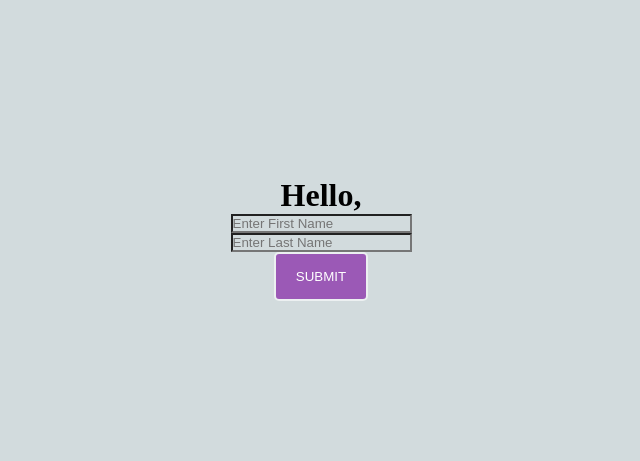
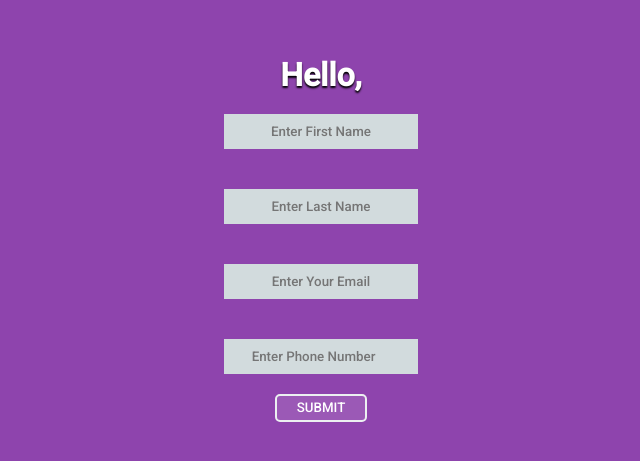
Before and after one commit to Meetamin001/React-Learning, a React (Create React App) app in the folder reactlearning/: page / in a window 1280 px wide. Shown: the part 161-622 px from the top of the page, without its empty margins (319-959 px from the left). Built offline with nearby package versions, Linux system fonts and the light colour scheme; a web font is replaced by a local one.

Commit message:
multiple_entry_forms

```diff
--- a/reactlearning/src/App.jsx
+++ b/reactlearning/src/App.jsx
@@ -1,23 +1,58 @@
-import React from "react";
-import { useState } from "react/cjs/react.development";
+import React, { useState } from "react";
 
 const App = () => {
-    const [fname, setFName] = useState();
-    const [lname, setLName] = useState();
-    const [fullname, setFullName] = useState();
+    const [fullName, setFullName] = useState({
+        fname: '',
+        lname: '',
+        email: '',
+        phone: '',
+    });
 
-    const input_Fn_Event = (event) => {
+    const inputEvent = (event) => {
         console.log(event.target.value);
-        setFName(event.target.value);
-    };
-    const input_Ln_Event = (event) => {
-        console.log(event.target.value);
-        setLName(event.target.value);
+        console.log(event.target.name);
+
+        //const value = event.target.value;
+        //const name = event.target.name;
+        //object destructuring
+        const { value, name } = event.target;
+
+        setFullName((preValue) => {
+            if (name === "fName") {
+                return {
+                    fname: value,
+                    lname: preValue.lname,
+                    email: preValue.email,
+                    phone: preValue.phone,
+                };
+            } else if (name === "lName") {
+                return {
+                    fname: preValue.fname,
+                    lname: value,
+                    email: preValue.email,
+                    phone: preValue.phone,
+                };
+            } else if (name === "email") {
+                return {
+                    fname: preValue.fname,
+                    lname: preValue.lname,
+                    email: value,
+                    phone: preValue.phone,
+                };
+            } else if (name === "phone") {
+                return {
+                    fname: preValue.fname,
+                    lname: preValue.lname,
+                    email: preValue.email,
+                    phone: value,
+                };
+            }
+        });
     };
 
     const on_Submit = (event) => {
-        event.preventDefault(); // kavascript inbuilt method to data show written in form tag
-        setFullName(fname + " " + lname);
+        event.preventDefault();
+        alert("form submitted");
     };
 
     return (
@@ -25,18 +60,34 @@ const App = () => {
             <div>
                 <form onSubmit={ on_Submit }>
                     <div>
-                        <h1>Hello, { fullname }</h1>
+                        <h1>Hello,{ fullName.fname } { fullName.lname }</h1>
+                        <p>{ fullName.email }</p>
+                        <p>{ fullName.phone }</p>
                         <input
                             type="text" placeholder="Enter First Name"
-                            onChange={ input_Fn_Event } //for button we write onClick even same for input onChaange need to be used
-                            value={ fname }  //single source of truth. same variable name use more than 3 times
+                            name="fName"
+                            onChange={ inputEvent }
+                            value={ fullName.fname }
                         />
                         <input
                             type="text" placeholder="Enter Last Name"
-                            onChange={ input_Ln_Event }
-                            value={ lname }
+                            name="lName"
+                            onChange={ inputEvent }
+                            value={ fullName.lname }
                         />
-                        {/* <button onClick={ onSubmit } >Click Me!</button> */ }
+                        <input
+                            type="email" placeholder="Enter Your Email"
+                            name="email"
+                            onChange={ inputEvent }
+                            value={ fullName.email }
+                            autoCapitalize="off"
+                        />
+                        <input
+                            type="number" placeholder="Enter Phone Number"
+                            name="phone"
+                            onChange={ inputEvent }
+                            value={ fullName.phone }
+                        />
                         <button type="submit">Submit</button>
                     </div>
                 </form>
--- a/reactlearning/src/index.css
+++ b/reactlearning/src/index.css
@@ -1,28 +1,62 @@
-@import url('https://fonts.googleapis.com/css2?family=Raleway:wght@100&display=swap');
+@import url('https://fonts.googleapis.com/css2?family=Roboto:wght@500&display=swap');
+@import url('https://fonts.googleapis.com/css2?family=Raleway:wght@100&family=Roboto:ital,wght@0,100;1,100&family=Source+Serif+4:wght@200&display=swap');
+@import url('https://fonts.googleapis.com/css2?family=Roboto:wght@300&display=swap');
 
 * {
+  background-color: #d2dbdd;
+  font-family: 'Roboto', sans-serif;
+  margin: 0;
+  padding: 0;
   box-sizing: border-box;
-  padding: 0;
-  margin: 0;
-  background-color: #d2dbdd;
+}
+
+.heading_style {
+  padding: 30px 0;
+  text-align: center;
+  font-family: "Raleway", sans-serif;
+  text-transform: uppercase;
+  font-size: 13px;
+  letter-spacing: 2px;
+  font-weight: 500;
+  font-weight: bold;
+  color: #868686;
+  background-color: #fff;
+  font-size: 1.5rem;
+  margin-bottom: 30px;
 }
 
 div {
   width: 100%;
   height: 100vh;
+  background-color: #8e44ad;
   display: flex;
   flex-direction: column;
   justify-content: center;
   align-items: center;
 }
+h1 {
+  color: white;
+  background: transparent;
+  text-shadow: 0 2px 2px black;
+}
 
-button{
-  padding: 15px 20px;
-  background: #9b59b6;
+input {
+  width: 100%;
+  padding: 10px 20px;
+  border: none;
+  outline: none;
+  margin: 20px 0;
+  text-align: center;
+}
+
+button {
+  line-height: 24px;
+  padding: 0px 20px;
+  text-transform: uppercase;
+  border-radius: 5px;
+  background-color: #9b59b6;;
   color: white;
+  outline: none;
   border: 2px solid #ecf0f1;
-  outline: none;
-  border-radius: 5px;
-  text-transform: uppercase;
   cursor: pointer;
 }
```
